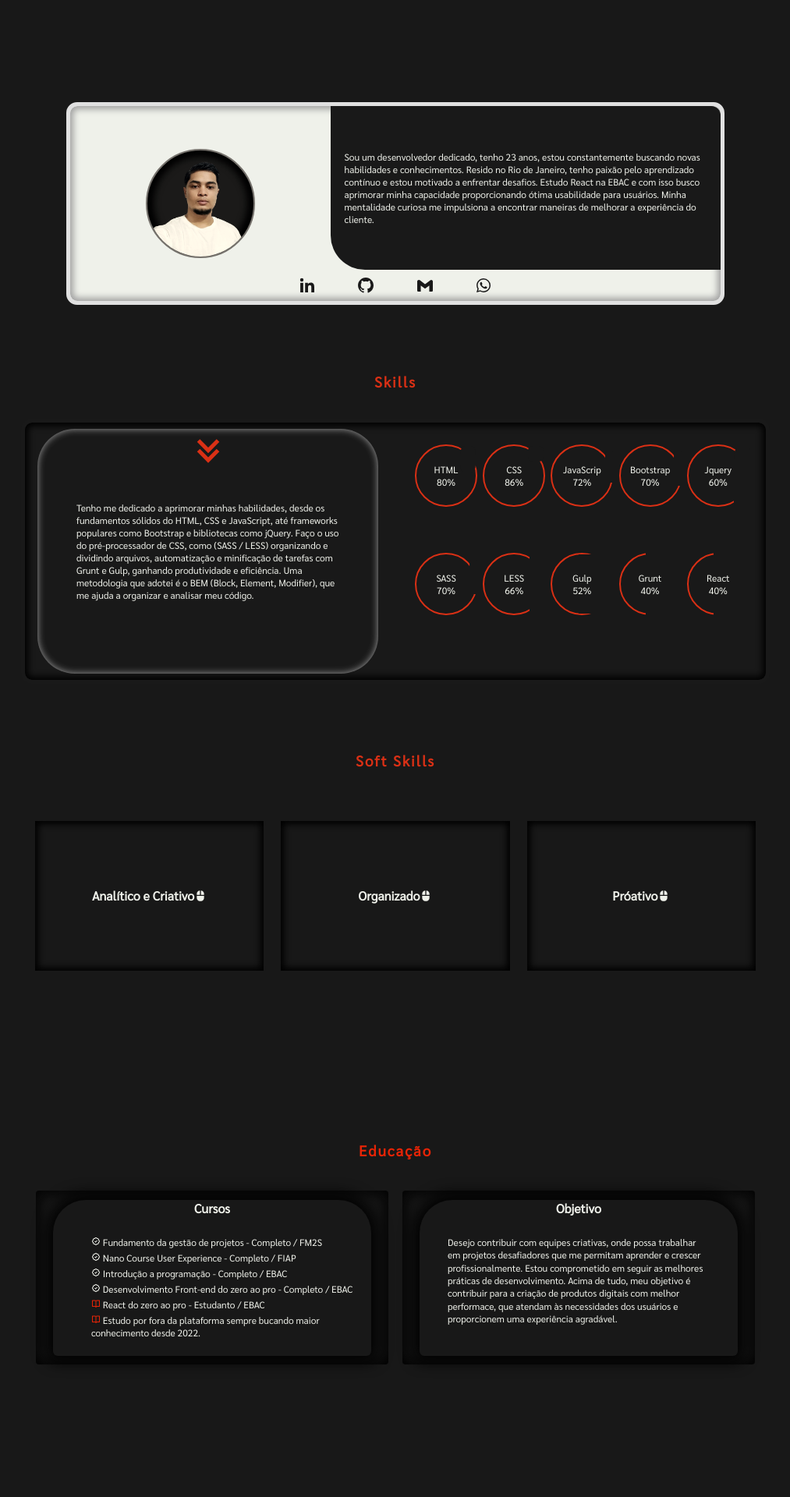
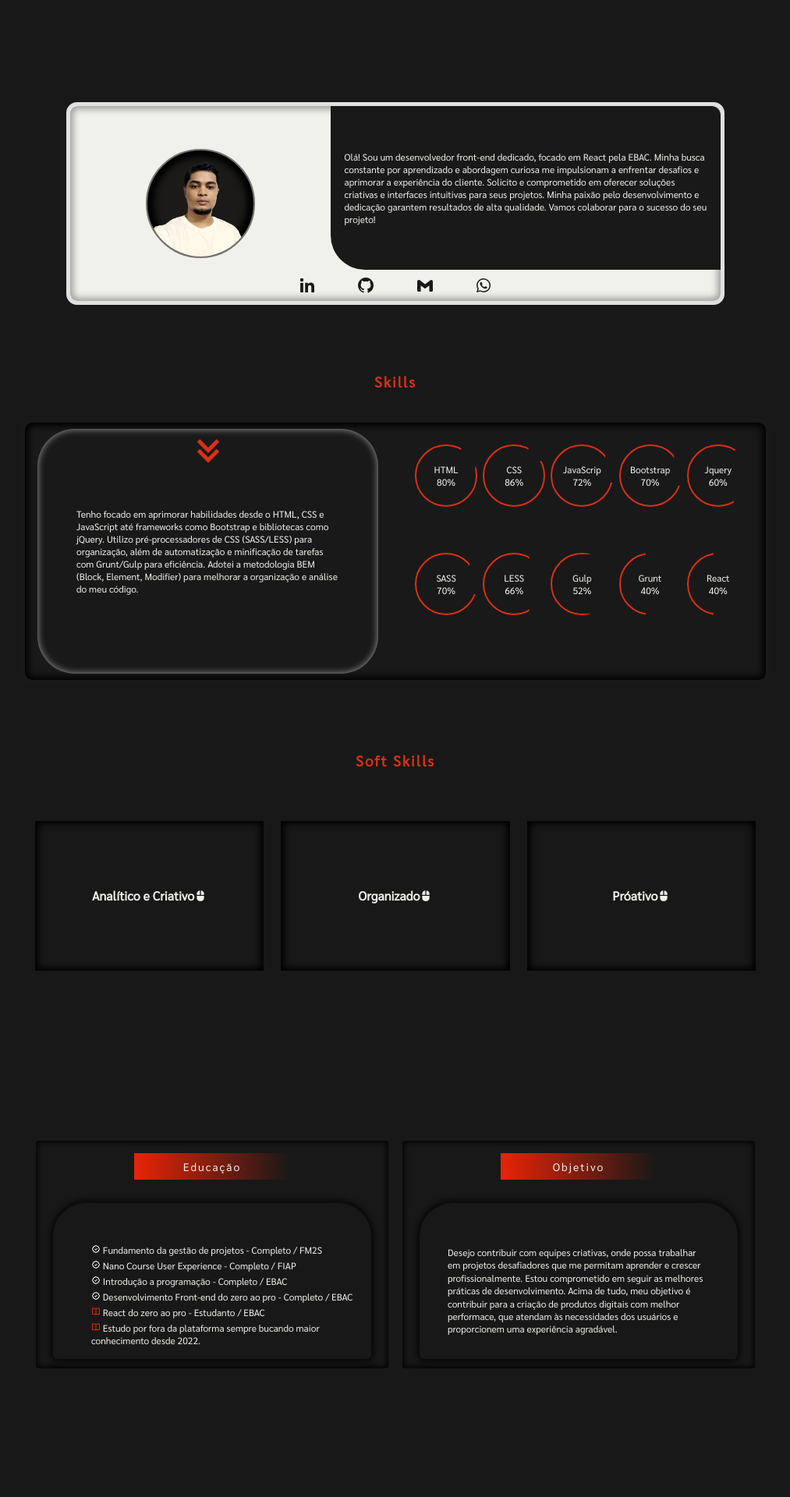
Before and after one commit to jotaMch/Portfolio_Jm, a React (Vite) app: page / in a window 1280 px wide. Shown: the part 560-2480 px from the top of the page at 78% size, without its empty margins (133-1146 px from the left). Built offline with nearby package versions, Linux system fonts and the light colour scheme.

Commit message:
add flex

```diff
--- a/src/App.jsx
+++ b/src/App.jsx
@@ -8,6 +8,7 @@ import Habilidades from './components/Habilidades';
 import Projects from './components/Projects';
 import Educacao from './components/Educacao';
 import Footer from './components/Footer';
+import Mensagem from './components/Mensagem';
 
 
 function App() {
@@ -15,8 +16,6 @@ function App() {
   return (
     <>
     <div className="app">
-
-
       <main>
         <div className="container">
           <Header />
@@ -28,13 +27,12 @@ function App() {
           <div className='position-class'>
             <About />
             <Habilidades />
-
             <Educacao />
-
           </div>
         </section>
             <Projects />
       </div>
+          < Mensagem />
           <Footer />
     </div>
     </>
--- a/src/components/About.jsx
+++ b/src/components/About.jsx
@@ -15,17 +15,13 @@ function About() {
                 </div>
                 <p  className='text-sobre onUp'>
 
-                    Sou um desenvolvedor dedicado, tenho 23
-                    anos, estou constantemente buscando novas
-                    habilidades e conhecimentos. Resido no Rio
-                    de Janeiro, tenho paixão pelo aprendizado
-                    contínuo e estou motivado a enfrentar
-                    desafios. Estudo React na EBAC e com
-                    isso busco aprimorar minha capacidade
-                    proporcionando ótima usabilidade para
-                    usuários. Minha mentalidade curiosa
-                    me impulsiona a encontrar maneiras de
-                    melhorar a experiência do cliente.
+                Olá! Sou um desenvolvedor front-end dedicado, focado em React
+                pela EBAC. Minha busca constante por aprendizado e abordagem
+                curiosa me impulsionam a enfrentar desafios e aprimorar a experiência
+                do cliente. Solicito e comprometido em oferecer soluções criativas e
+                interfaces intuitivas para seus projetos. Minha paixão pelo desenvolvimento e
+                dedicação garantem resultados de alta qualidade.
+                Vamos colaborar para o sucesso do seu projeto!
                 </p>
 
                 <div className="mini-footer">
--- a/src/components/Educacao.jsx
+++ b/src/components/Educacao.jsx
@@ -6,11 +6,10 @@ import '../styles/educacao.css';
 function Educacao() {
     return (
         <div className="educacao">
-            <h3>Educação</h3>
             <div className="educacao__card">
                 <div className="educacao__card--color">
+                    <h3>Educação</h3>
                     <div className="educacao__card--cont">
-                        <h4>Cursos</h4>
                         <ul className='cursos'>
                             <li><BiBadgeCheck/> Fundamento da gestão de projetos - Completo / FM2S</li>
                             <li><BiBadgeCheck/> Nano Course User Experience - Completo / FIAP</li>
@@ -23,8 +22,8 @@ function Educacao() {
                 </div>
 
                 <div className="educacao__card--color">
+                    <h3>Objetivo</h3>
                     <div className="educacao__card--cont">
-                        <h4>Objetivo</h4>
                         <div >
                             <p className="text-objetivo">
                             Desejo contribuir com equipes criativas, onde possa trabalhar em projetos
--- a/src/components/Habilidades.jsx
+++ b/src/components/Habilidades.jsx
@@ -29,14 +29,13 @@ function Habilidades() {
                             <div className="experiencia__text">
                                 <BiChevronsRight/>
                                 <p className='experiencia__text--habilidades'>
-                                Tenho me dedicado a aprimorar minhas habilidades,
-                                desde os fundamentos sólidos do HTML, CSS e JavaScript,
-                                até frameworks populares como Bootstrap e bibliotecas como jQuery.
-                                Faço o uso do pré-processador de CSS, como (SASS / LESS)
-                                organizando e dividindo arquivos, automatização e minificação
-                                de tarefas com Grunt e Gulp, ganhando produtividade e eficiência.
-                                Uma metodologia que adotei é o BEM (Block, Element, Modifier),
-                                que me ajuda a organizar e analisar meu código.
+                                    Tenho focado em aprimorar habilidades desde o HTML,
+                                    CSS e JavaScript até frameworks como Bootstrap e
+                                    bibliotecas como jQuery. Utilizo pré-processadores
+                                    de CSS (SASS/LESS) para organização, além de automatização
+                                    e minificação de tarefas com Grunt/Gulp para eficiência.
+                                    Adotei a metodologia BEM (Block, Element, Modifier)
+                                    para melhorar a organização e análise do meu código.
                                 </p>
                             </div>
                     </div>
--- /dev/null
+++ b/src/components/Mensagem.jsx
@@ -0,0 +1,104 @@
+import React from "react";
+import styled from 'styled-components';
+
+const StyledSubmitButton = styled.button`
+    background-color: #3498db;
+    color: white;
+    padding: 10px 20px;
+    border: none;
+    border-radius: 5px;
+    cursor: pointer;
+`;
+
+const TextError = styled.p `
+    color: red;
+    font-size: 12px;
+`;
+
+class Mensagem extends React.Component {
+    constructor(props) {
+        super(props);
+
+        this.state = {
+            nome: {
+                value: "",
+                isError: false
+            },
+            email: {
+                value: "",
+                isError: false
+            },
+            mensagem: {
+                value: "",
+                isError: false
+            },
+            loadingVisible: false,
+            formularioEnviado: false
+        };
+    }
+
+    handleChange = (event) => {
+        const { name, value } = event.target;
+        this.setState({
+            [name]: {
+                value,
+                isError: false
+            },
+        });
+    };
+
+    handleSubmit = (event) => {
+        event.preventDefault();
+
+        const { nome, email, mensagem } = this.state;
+
+        if (nome.value === "") {
+            this.setState({
+                nome: {
+                    ...nome,
+                    isError: true
+                }
+            });
+            return;
+        }
+
+        // Coloque aqui a lógica de envio ou outras validações necessárias
+
+        // Exemplo de lógica de envio:
+        // simulateSendForm(nome.value, email.value, mensagem.value);
+
+        // Marcar o formulário como enviado e exibir mensagem
+        this.setState({
+            formularioEnviado: true
+        });
+    };
+
+    render() {
+        return (
+            <div className="main">
+                <form onSubmit={this.handleSubmit}>
+                    <h3>Dados</h3>
+                    <label>Nome:</label>
+                    <input type="text" value={this.state.nome.value} name="nome" onChange={this.handleChange}/>
+                    {this.state.nome.isError && <TextError>O nome é obrigatório</TextError>}
+
+                    <label>E-mail:</label>
+                    <input type="email" value={this.state.email.value} name="email" onChange={this.handleChange}/>
+                    {this.state.email.isError && <TextError>O e-mail é obrigatório</TextError>}
+
+                    <label>Mensagem:</label>
+                    <textarea value={this.state.mensagem.value} name="mensagem" onChange={this.handleChange} />
+                    {this.state.mensagem.isError && <TextError>A mensagem é obrigatória</TextError>}
+
+                    <StyledSubmitButton type="submit">Enviar</StyledSubmitButton>
+                </form>
+
+                {this.state.loadingVisible && <div className="loading"></div>}
+
+                {this.state.formularioEnviado && <p>Formulário enviado</p>}
+            </div>
+        );
+    }
+}
+
+export default Mensagem;
--- a/src/styles/educacao.css
+++ b/src/styles/educacao.css
@@ -6,9 +6,14 @@
 }
 
     .educacao h3 {
-        color: #e82406;
+        color: #EFF1EA;
+        font-size: 14px;
         text-align: center;
-        padding-bottom: 40px;
+        margin: 16px auto 30px;
+        font-weight: lighter;
+        background-image: linear-gradient(to right, #e82406 , rgb(24, 24, 24));
+        width: 200px;
+        padding: 8px 0;
     }
 
 .educacao__card {
@@ -21,21 +26,21 @@
 .educacao__card--color {
     width: 49%;
     background-color:  rgb(24, 24, 24);
-    box-shadow: inset 0px 0px 18px 4px #020202;
+    box-shadow: inset 0px 0px 6px 2px #020202;
     border-radius: 4px;
 
 }
 
 .educacao__card--cont {
         background-color: rgb(24, 24, 24);
-        box-shadow: 0px 0px 18px 8px #020202;
+        box-shadow: 0px 0px 8px 2px #020202;
         width: 90.4%;
         height: 200px;
         border-radius: 42px 42px 6px 6px;
         position: relative;
         margin: 11.8px auto;
         display: flex;
-        justify-content: start;
+        justify-content: center;
         align-items: center;
         flex-direction: column;
 }
@@ -166,7 +171,7 @@ p.text-objetivo {
 
 
     .educacao h3 {
-        color: #e82406;
+        color: #EFF1EA;
         text-align: center;
         padding-bottom: 0px;
     }
```
